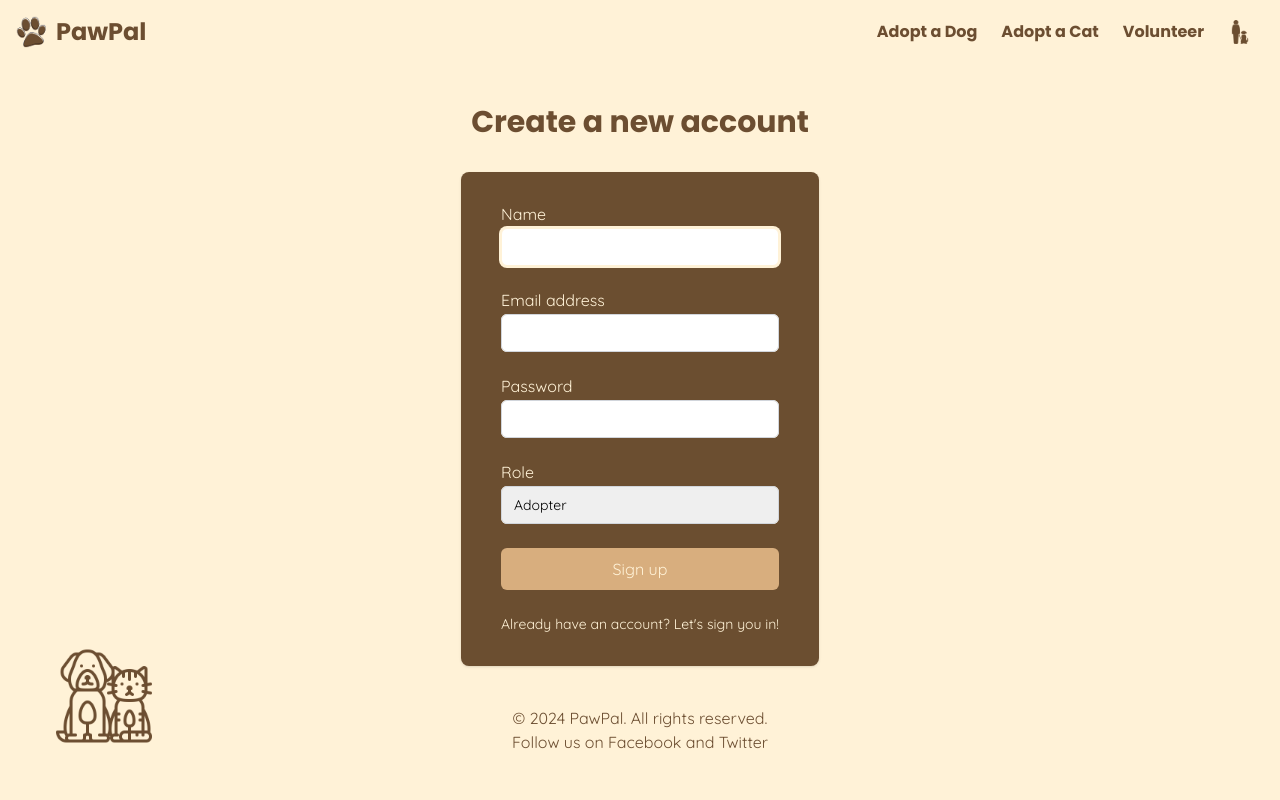
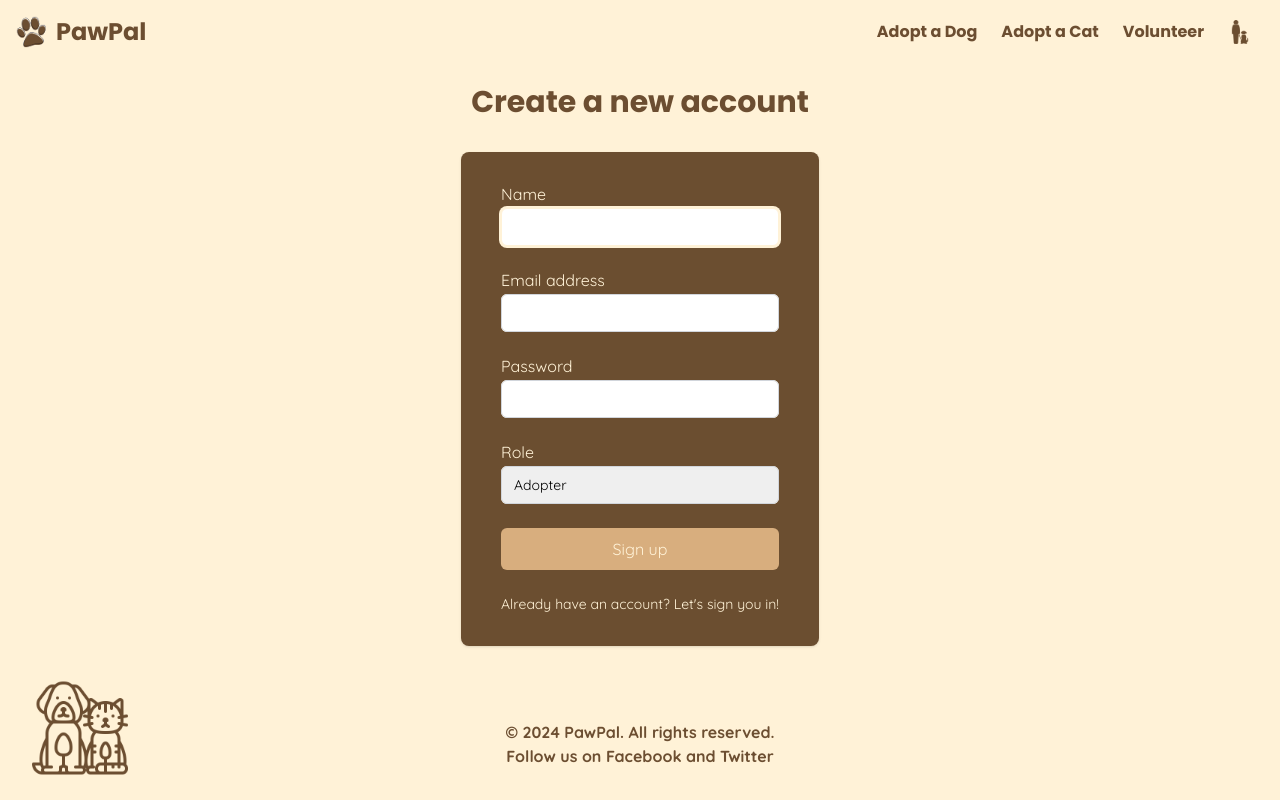
Before and after one commit to clowiiza1/pawpal, a React (Create React App) app: page /signup in a window 1280 px wide. Built offline with nearby package versions, Linux system fonts and the light colour scheme.

Commit message:
slight adjustments

```diff
--- a/src/App.js
+++ b/src/App.js
@@ -30,7 +30,7 @@ function App() {
       ) : (
         <div className="fade-i h-screen bg-pr">
           <Header />
-          <main className="container mx-auto min-h-3/4">
+          <main className="container mx-auto min-h-4/5">
             <Routes>
               <Route path="/" element={<Home />} />
               <Route path="/adoptacat" element={<AdoptCat />} /> {/* New route for Adopt a Cat */}
--- a/src/components/Footer.js
+++ b/src/components/Footer.js
@@ -2,7 +2,7 @@ import React from 'react';
 
 const Footer = () => {
   return (
-    <footer className="bg-pr text-sc p-4">
+    <footer className="bg-pr text-sc p-4 font-bold">
       <div className="container mx-auto text-center">
         <p>&copy; {new Date().getFullYear()} PawPal. All rights reserved.</p>
         <p>Follow us on <a href="https://www.facebook.com/" className="text-black-400">Facebook</a> and <a href="https://www.twitter.com/" className="text-black-400">Twitter</a></p>
--- a/src/components/SignUpForm.js
+++ b/src/components/SignUpForm.js
@@ -21,7 +21,7 @@ const SignUp = () => {
   return (
     <div className="flex flex-col justify-center  bg-pr sm:px-6 lg:px-8">
       <div className="sm:mx-auto sm:w-full sm:max-w-md">
-        <h2 className=" text-3xl font-extrabold text-center text-sc leading-9 pt-4">
+        <h2 className=" text-3xl font-extrabold text-center text-sc leading-9 pt-1">
           Create a new account
         </h2>
       </div>
--- a/src/pages/Login.js
+++ b/src/pages/Login.js
@@ -6,7 +6,7 @@ const Login = () => {
   return (
     <div className=" flex justify-center items-start p-6">
       <LoginForm />
-      <img src={petsIcon} alt="Pets Icon" className="absolute bottom-10 left-10  m-4 h-24 w-24" />
+      <img src={petsIcon} alt="Pets Icon" className="absolute bottom-2 left-4  m-4 h-24 w-24" />
     </div>
   );
 };
--- a/src/pages/SignUp.js
+++ b/src/pages/SignUp.js
@@ -4,9 +4,9 @@ import petsIcon from '../pages/signupformicon.png';
 
 const SignUp = () => {
   return (
-    <div className="flex justify-center items-start p-6">
+    <div className="flex justify-center items-start p-4">
       <SignUpForm />
-      <img src={petsIcon} alt="Pets Icon" className="absolute bottom-10 left-10  m-4 h-24 w-24" />
+      <img src={petsIcon} alt="Pets Icon" className="absolute bottom-2 left-4  m-4 h-24 w-24" />
 
     </div>
   );
--- a/tailwind.config.js
+++ b/tailwind.config.js
@@ -20,6 +20,7 @@ export default {
       },
       minHeight: {
         '3/4': '75vh',
+        '4/5': '80vh',
       }
    },
   },
```
